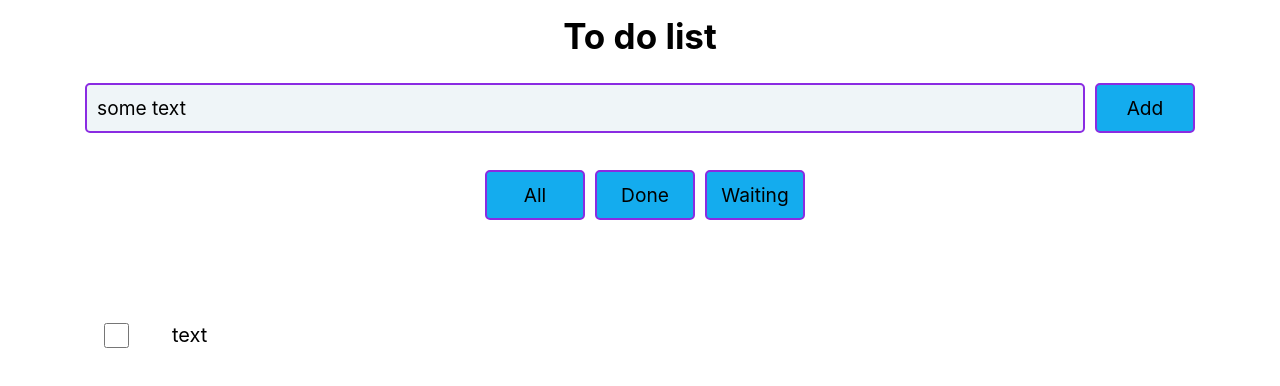
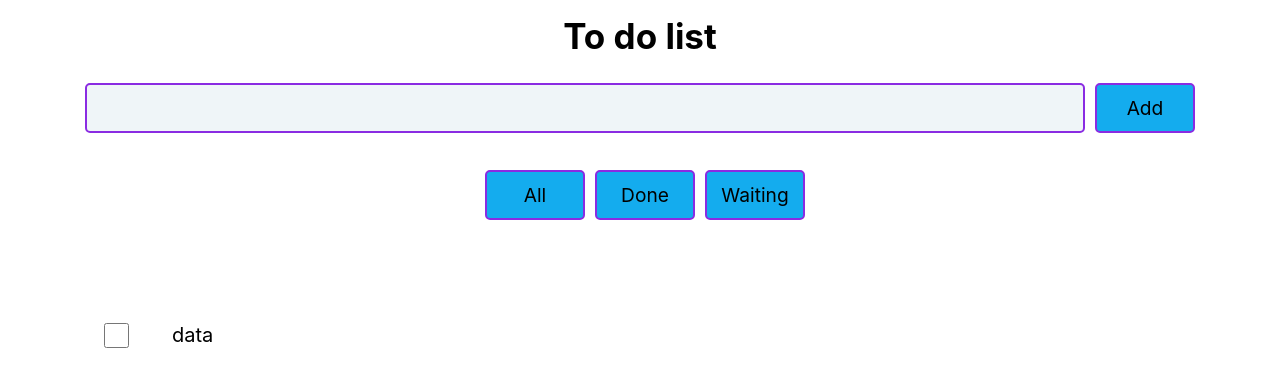
Before and after one commit to ZAlexey1977/to-do_list, a React (Create React App) app: page / in a window 1280 px wide. Shown: the top 386 px of the page. Built offline with nearby package versions, Linux system fonts and the light colour scheme.

Commit message:
add localStorage

```diff
--- a/src/List.tsx
+++ b/src/List.tsx
@@ -1,12 +1,18 @@
 
 import './List.css';
+import addItem from './CreateElement';
+import { useEffect, useState } from 'react';
 // import setItemToLocalStorage from './handler/create';
 
 function List(){
+
+let data = () => {
+  addItem()
+}
   return(
     <div className="list">
       <input type='checkbox'/>
-      <p >{'text'}</p>
+      <p>{'data'}</p>
     </div>
   )
 }
--- a/src/createElement.tsx
+++ b/src/createElement.tsx
@@ -1,21 +1,22 @@
 import './CreateElement.css';
- import setItemToLocalStorage from './handler/create';
+ //import setItemToLocalStorage from './handler/create';
 
 function CreateElement(){
 
   const getTodoItem = (): string => {
   let getTask: HTMLInputElement = document.querySelector(".getTask") as HTMLInputElement;
-  return getTask.value;
+  let data: string = getTask.value;
+  return data;
   }
 
   const addItem = () => {
-    setItemToLocalStorage(getTodoItem());
+    localStorage.setItem(String(localStorage.length), getTodoItem());
   }
 
   return (
     <div className="creater">
       <h2>To do list</h2>
-      <input type="text" className="getTask" value='some text'/>
+      <input type="text" className="getTask" />
       <button onClick={addItem}>Add</button>
     </div>
   )
--- a/src/handler/create.ts
+++ /dev/null
@@ -1,13 +0,0 @@
-// import { isExportDeclaration } from "typescript";
-
-function setItemToLocalStorage(str: string) {
-  let num = localStorage.length + 1;
-  let idLS = String(num);
-  const data = {
-    task: str,
-    id: idLS,
-  };
-  let addToLS = localStorage.setItem(data.id, JSON.stringify(data));
-}
-
-export default setItemToLocalStorage;
```
